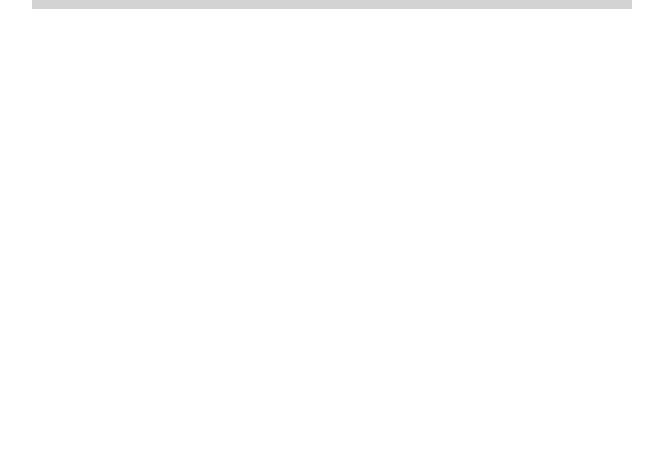
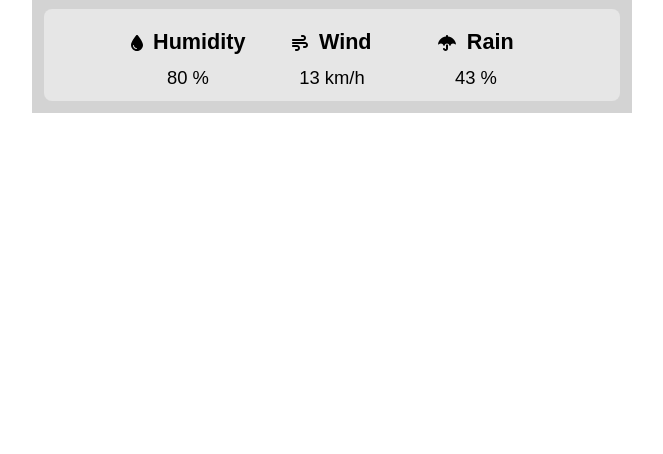
Before and after one commit to AndersonBonde/odin-weather, a website built with webpack: page dist/index.html in a window 1280 px wide. Shown: the part 346-800 px from the top of the page, without its empty margins (308-971 px from the left). Built offline with nearby package versions, Linux system fonts and the light colour scheme; no server answers.

Commit message:
Add extra info placeholders

```diff
--- a/package.json
+++ b/package.json
@@ -10,6 +10,7 @@
   "author": "",
   "license": "ISC",
   "devDependencies": {
+    "@fortawesome/fontawesome-free": "^6.4.2",
     "css-loader": "^6.8.1",
     "eslint": "^8.50.0",
     "eslint-config-airbnb-base": "^15.0.0",
--- a/src/index.js
+++ b/src/index.js
@@ -1,4 +1,6 @@
 import './style.css';
+import '@fortawesome/fontawesome-free/js/fontawesome';
+import '@fortawesome/fontawesome-free/js/solid';
 
 const displayController = (() => {
   const cache = cacheDOM();
@@ -36,6 +38,10 @@ const displayController = (() => {
     current.feel_f = data.current.feelslike_f;
     current.humidity = data.current.humidity;
     current.wind = data.current.wind_kph;
+
+    forecast.rain = data.forecast.forecastday[0].day.daily_chance_of_rain;
+
+    console.log(data);
   }
 
   function getLocation(location) {
@@ -52,15 +58,19 @@ const displayController = (() => {
 })();
 displayController.getLocation('Curitiba');
 
+// Functionality to search by location;
+
 const locationText = document.querySelector('#location');
 const searchBtn = document.querySelector('.search-button');
 
 searchBtn.addEventListener('click', () => {
   displayController.getLocation(locationText.value);
 });
+
+// Add enter shortcut to search for the location;
 document.addEventListener('keypress', (e) => {
-  if(e.code === 'Enter') {
+  if (e.code === 'Enter') {
     displayController.getLocation(locationText.value);
     locationText.value = '';
   }
-})
+});
--- a/src/style.css
+++ b/src/style.css
@@ -84,3 +84,33 @@ body {
     object-fit: cover;
     width: 80px;
 }
+
+/* Extra */
+
+.extra {
+    background-color: rgb(230, 230, 230);
+    margin-top: 12px;
+    padding-top: 20px;
+    border-radius: 8px;
+    display: flex;
+    gap: 24px;
+    justify-content: center;
+}
+
+.extra div {
+    min-width: 120px;
+    text-align: center;
+}
+
+.extra div p {
+    display: inline-block;
+    font-weight: bold;
+    font-size: 1.35rem;
+    margin-left: 6px;
+}
+
+.extra .value {
+    display: block;
+    margin-block: 12px;
+    font-size: 1.15rem;
+}
```
Also changed, not shown: dist/index.html, 2 other files.
